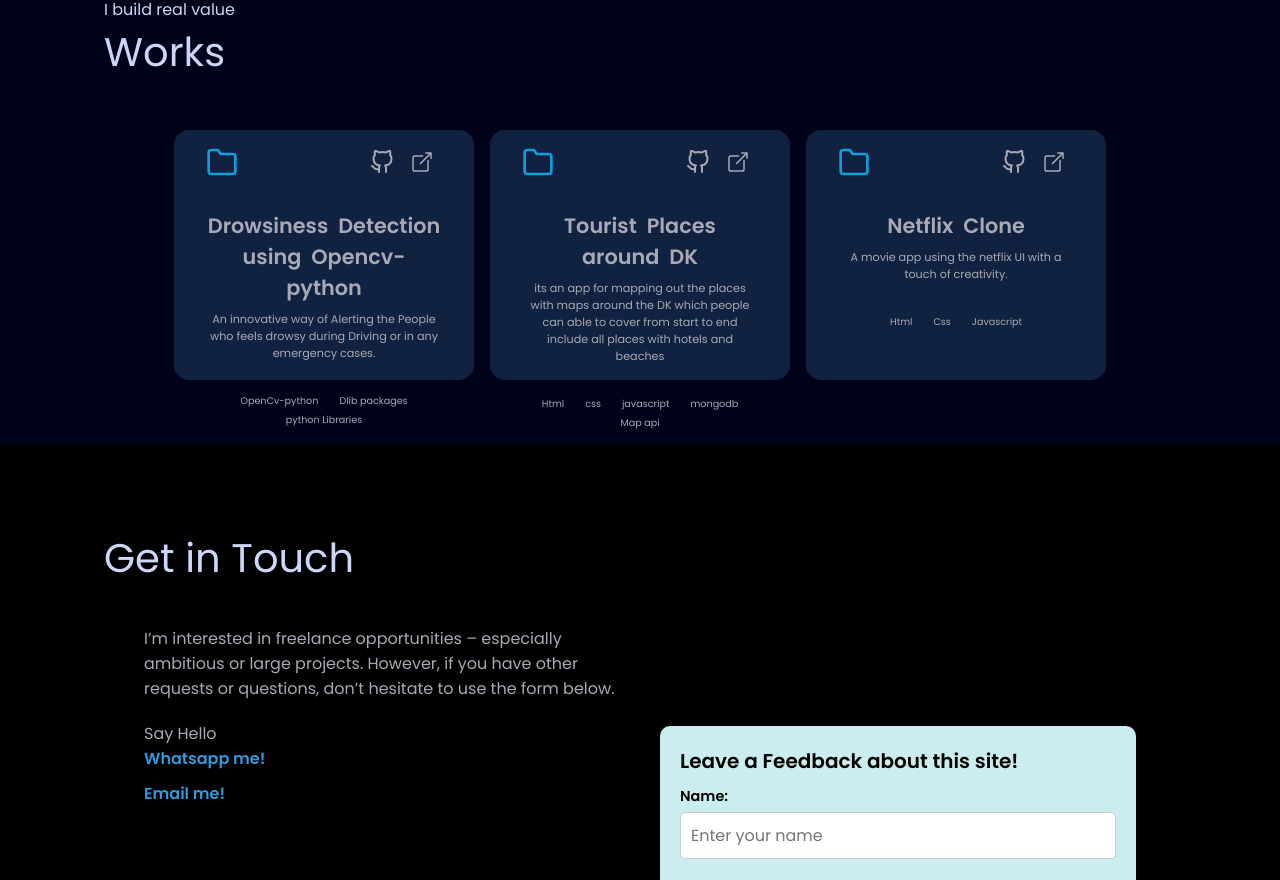
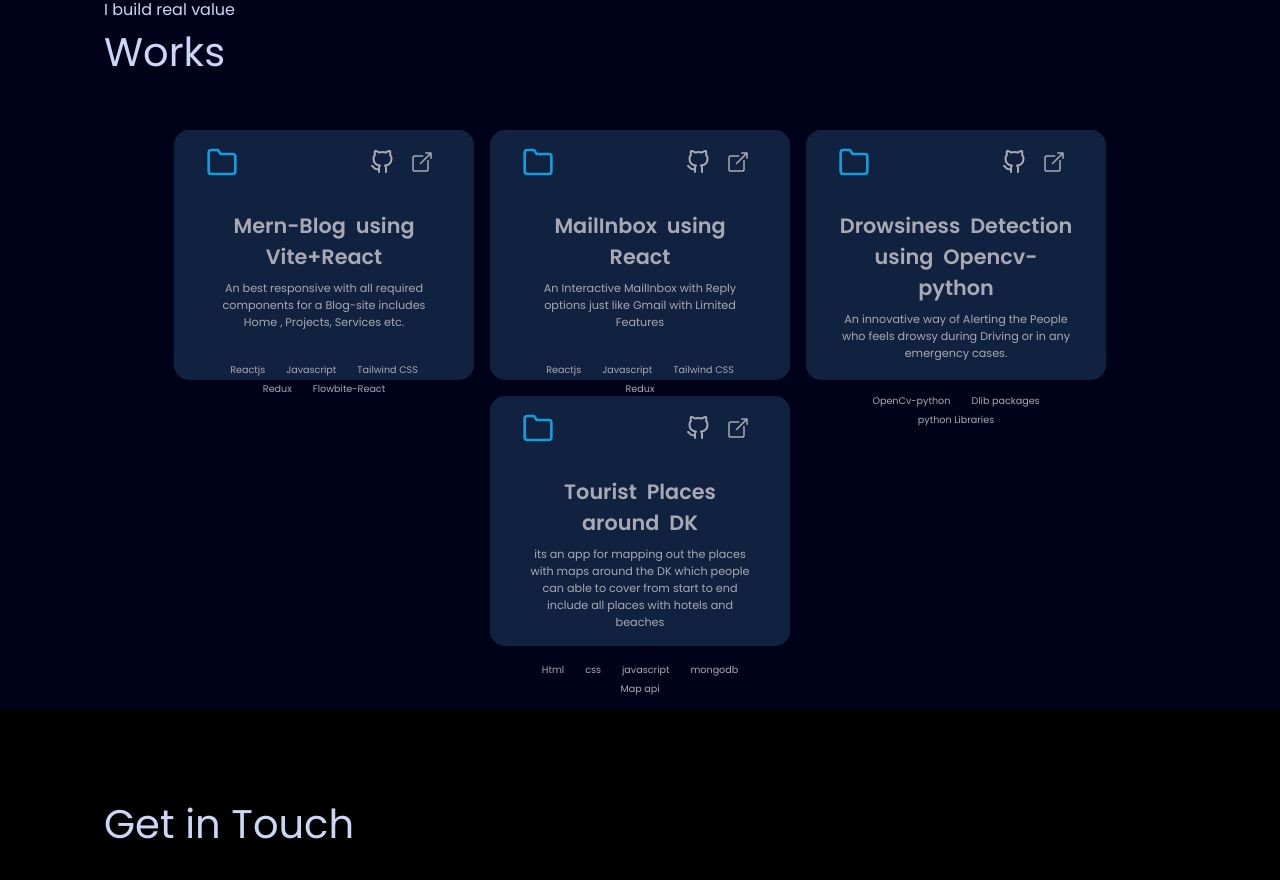
Before and after one commit to Abhishekrgadad/Portfolio, a React (Create React App) app: page / in a window 1280 px wide. Shown: the part 2779-3659 px from the top of the page. Built offline with nearby package versions, Linux system fonts and the light colour scheme.

Commit message:
updated Projects

```diff
--- a/src/data/WorkData.js
+++ b/src/data/WorkData.js
@@ -1,4 +1,18 @@
 export const WorkData = [
+	{
+		title: "Mern-Blog using Vite+React",
+		desc:"An best responsive with all required components for a Blog-site includes Home , Projects, Services etc.",
+		tech:["Reactjs","Javascript","Tailwind CSS","Redux","Flowbite-React"],
+		gitlink:"//github.com/Abhishekrgadad/Mern-Blog",
+		site:"//github.com/Abhishekrgadad/Mern-Blog",
+	},
+	{
+		title: "MailInbox using React",
+		desc:"An Interactive MailInbox with Reply options just like Gmail with Limited Features",
+		tech:["Reactjs","Javascript","Tailwind CSS","Redux"],
+		gitlink:"//github.com/Abhishekrgadad/MailInbox",
+		site:"//github.com/Abhishekrgadad/MailInbox",
+	},
 	{
 		title: "Drowsiness Detection using Opencv-python",
 		desc: "An innovative way of Alerting the People who feels drowsy during Driving or in any emergency cases.",
@@ -22,13 +36,13 @@ export const WorkData = [
 	// 	site: "//todo-list-v0.netlify.app",
 	// },
 
-	{
-		title: "Netflix Clone",
-		desc: "A movie app using the netflix UI with a touch of creativity.",
-		tech: ["Html", "Css", "Javascript"],
-		gitlink: "//github.com/Abhishekrgadad/Netflix-Clone",
-		site: "//github.com/Abhishekrgadad/Netflix-Clone",
-	},
+	// {
+	// 	title: "Netflix Clone",
+	// 	desc: "A movie app using the netflix UI with a touch of creativity.",
+	// 	tech: ["Html", "Css", "Javascript"],
+	// 	gitlink: "//github.com/Abhishekrgadad/Netflix-Clone",
+	// 	site: "//github.com/Abhishekrgadad/Netflix-Clone",
+	// },
 
 	// {
 	// 	title: "Budget App",
```
